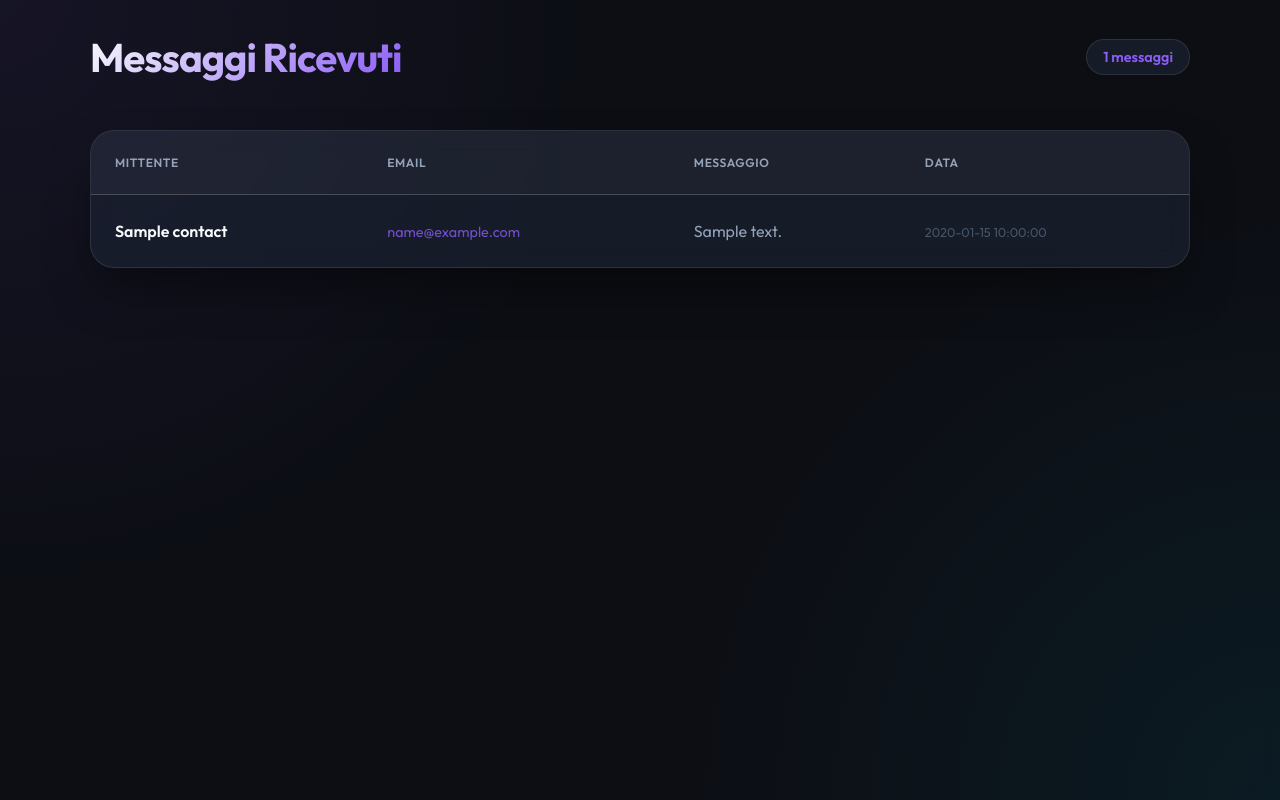
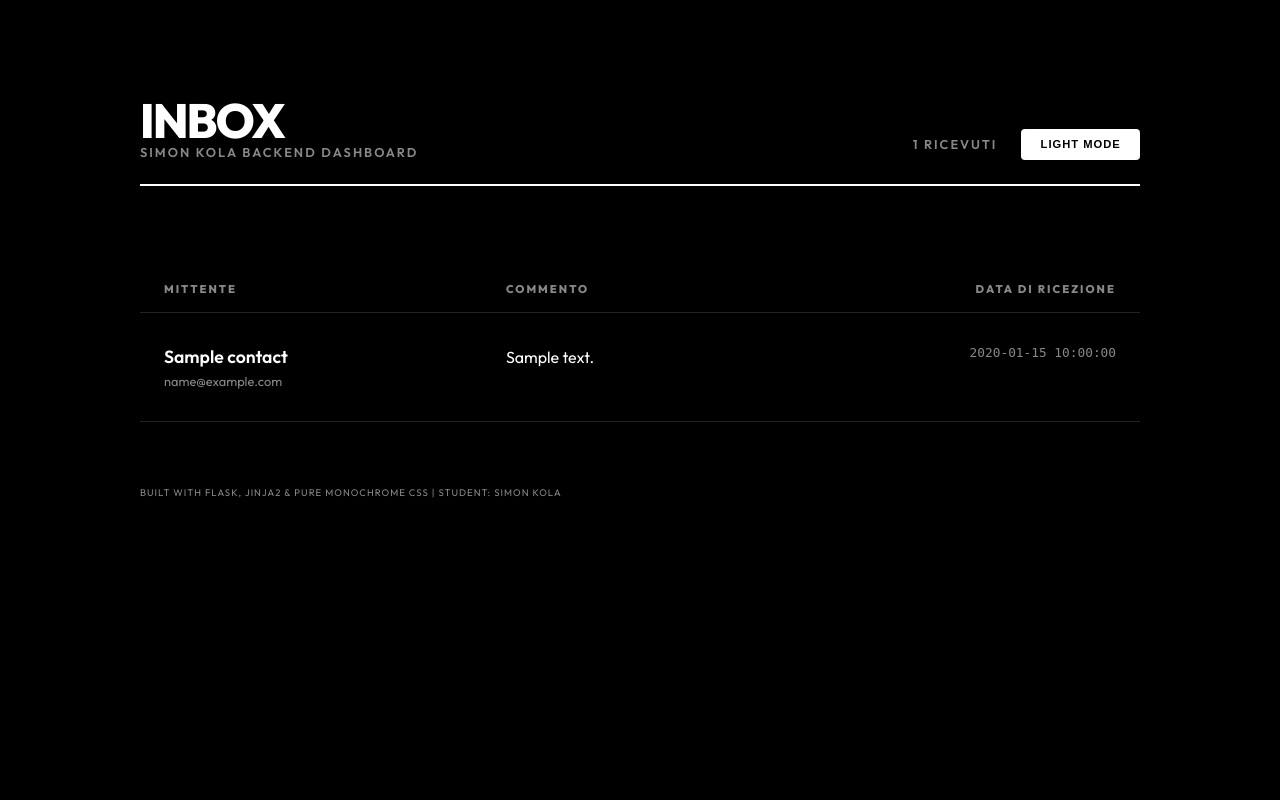
Before and after one commit to simonkolaaa/portfolio-backend, a Flask app: page /api/contacts in a window 1280 px wide. Run offline with Flask 3, Linux system fonts and the light colour scheme; tables that the repository leaves empty hold one stand-in row (values such as "Sample post").

Commit message:
UI Final Upgrade: Monochrome Premium Dynamic Dashboard (Light/Dark Mode) with Jinja2 optimization

```diff
--- a/app/templates/contacts.html
+++ b/app/templates/contacts.html
@@ -1,21 +1,34 @@
 <!DOCTYPE html>
-<html lang="it">
+<html lang="it" data-theme="dark">
 <head>
     <meta charset="UTF-8">
     <meta name="viewport" content="width=device-width, initial-scale=1.0">
-    <title>Dashboard Messaggi | Simon Kola</title>
+    <title>Monochrome Dashboard | Simon Kola</title>
     <link rel="preconnect" href="https://fonts.googleapis.com">
     <link rel="preconnect" href="https://fonts.gstatic.com" crossorigin>
-    <link href="https://fonts.googleapis.com/css2?family=Outfit:wght@300;400;600;700&display=swap" rel="stylesheet">
+    <link href="https://fonts.googleapis.com/css2?family=Outfit:wght@300;400;600;800&display=swap" rel="stylesheet">
     <style>
         :root {
-            --bg-color: #0c0e14;
-            --accent-color: #8b5cf6;
-            --accent-glow: rgba(139, 92, 246, 0.4);
-            --text-primary: #f8fafc;
-            --text-secondary: #94a3b8;
-            --glass-bg: rgba(30, 41, 59, 0.5);
-            --glass-border: rgba(255, 255, 255, 0.1);
+            /* Tema Scuro (Default) */
+            --bg-color: #000000;
+            --surface-color: #111111;
+            --border-color: #222222;
+            --text-main: #ffffff;
+            --text-dim: #888888;
+            --accent: #555555;
+            --hover-row: #0a0a0a;
+            --transition: 0.3s cubic-bezier(0.4, 0, 0.2, 1);
+        }
+
+        [data-theme="light"] {
+            /* Tema Chiaro */
+            --bg-color: #ffffff;
+            --surface-color: #f8f8f8;
+            --border-color: #eeeeee;
+            --text-main: #111111;
+            --text-dim: #666666;
+            --accent: #aaaaaa;
+            --hover-row: #f1f1f1;
         }
 
         * {
@@ -27,176 +40,237 @@
         body {
             font-family: 'Outfit', sans-serif;
             background-color: var(--bg-color);
-            color: var(--text-primary);
+            color: var(--text-main);
+            transition: background-color var(--transition), color var(--transition);
             min-height: 100vh;
             padding: 2rem;
-            background-image:
-                radial-gradient(circle at 0% 0%, rgba(139, 92, 246, 0.08) 0%, transparent 40%),
-                radial-gradient(circle at 100% 100%, rgba(6, 182, 212, 0.08) 0%, transparent 40%);
         }
 
         .container {
-            max-width: 1100px;
-            margin: 0 auto;
-            animation: fadeIn 0.8s ease-out;
+            max-width: 1000px;
+            margin: 4rem auto;
+            position: relative;
         }
 
         header {
-            margin-bottom: 3rem;
+            margin-bottom: 4rem;
             display: flex;
             justify-content: space-between;
+            align-items: flex-end;
+            border-bottom: 2px solid var(--text-main);
+            padding-bottom: 1.5rem;
+        }
+
+        h1 {
+            font-size: 3rem;
+            font-weight: 800;
+            text-transform: uppercase;
+            letter-spacing: -2px;
+            line-height: 1;
+        }
+
+        .controls {
+            display: flex;
+            gap: 1.5rem;
             align-items: center;
         }
 
-        h1 {
-            font-size: 2.5rem;
-            font-weight: 700;
-            background: linear-gradient(135deg, #f8fafc 0%, #8b5cf6 100%);
-            -webkit-background-clip: text;
-            -webkit-text-fill-color: transparent;
-            letter-spacing: -1px;
+        .theme-toggle {
+            background: var(--text-main);
+            color: var(--bg-color);
+            border: none;
+            padding: 0.6rem 1.2rem;
+            border-radius: 4px;
+            font-weight: 800;
+            cursor: pointer;
+            text-transform: uppercase;
+            font-size: 0.7rem;
+            letter-spacing: 1px;
+            transition: opacity 0.2s;
         }
 
-        .badge {
-            background: var(--glass-bg);
-            border: 1px solid var(--glass-border);
-            padding: 0.5rem 1rem;
-            border-radius: 99px;
-            font-size: 0.9rem;
-            color: var(--accent-color);
-            font-weight: 600;
+        .theme-toggle:hover {
+            opacity: 0.8;
         }
 
-        /* Dashboard Table Style */
-        .table-container {
-            background: var(--glass-bg);
-            backdrop-filter: blur(12px);
-            border: 1px solid var(--glass-border);
-            border-radius: 1.5rem;
-            overflow: hidden;
-            box-shadow: 0 25px 50px -12px rgba(0, 0, 0, 0.5);
+        .stats {
+            font-size: 0.8rem;
+            font-weight: 600;
+            color: var(--text-dim);
+            text-transform: uppercase;
+            letter-spacing: 2px;
+        }
+
+        /* Jinja2 Managed Table Content */
+        .table-wrapper {
+            width: 100%;
+            overflow-x: auto;
         }
 
         table {
             width: 100%;
             border-collapse: collapse;
-            text-align: left;
-        }
-
-        thead {
-            background: rgba(255, 255, 255, 0.03);
-            border-bottom: 1px solid var(--glass-border);
+            margin-top: 1rem;
         }
 
         th {
-            padding: 1.5rem;
-            color: var(--text-secondary);
-            font-weight: 600;
+            text-align: left;
+            padding: 1rem 1.5rem;
+            font-weight: 800;
             text-transform: uppercase;
-            font-size: 0.75rem;
-            letter-spacing: 0.05em;
+            font-size: 0.7rem;
+            letter-spacing: 2px;
+            color: var(--text-dim);
+            border-bottom: 1px solid var(--border-color);
         }
 
         td {
-            padding: 1.5rem;
-            border-bottom: 1px solid rgba(255, 255, 255, 0.05);
-            font-weight: 400;
-            transition: all 0.3s ease;
-        }
-
-        tr:last-child td {
-            border-bottom: none;
+            padding: 2rem 1.5rem;
+            border-bottom: 1px solid var(--border-color);
+            vertical-align: top;
+            transition: background-color var(--transition);
         }
 
         tr:hover td {
-            background: rgba(255, 255, 255, 0.02);
-            color: #fff;
+            background-color: var(--hover-row);
         }
 
-        .user-name {
-            font-weight: 600;
-            color: var(--text-primary);
+        .user-info {
+            display: flex;
+            flex-direction: column;
+            gap: 0.3rem;
         }
 
-        .user-email {
-            color: var(--accent-color);
-            font-size: 0.9rem;
-            text-decoration: none;
-            opacity: 0.8;
-            transition: opacity 0.3s;
+        .name {
+            font-weight: 600;
+            font-size: 1.1rem;
+            display: block;
         }
 
-        .user-email:hover {
-            opacity: 1;
+        .email {
+            font-size: 0.8rem;
+            color: var(--text-dim);
+            text-decoration: none;
+        }
+
+        .email:hover {
+            color: var(--text-main);
             text-decoration: underline;
         }
 
-        .message-content {
-            color: var(--text-secondary);
-            line-height: 1.5;
-            max-width: 400px;
+        .message-box {
+            font-size: 1rem;
+            line-height: 1.6;
+            color: var(--text-main);
+            max-width: 500px;
         }
 
-        .timestamp {
+        .date {
+            font-family: monospace;
             font-size: 0.8rem;
-            color: #475569;
+            color: var(--text-dim);
+            text-align: right;
         }
 
-        .empty-state {
-            padding: 4rem;
+        .empty-view {
+            padding: 6rem 0;
             text-align: center;
-            color: var(--text-secondary);
+            border: 2px dashed var(--border-color);
+            margin-top: 2rem;
+            color: var(--text-dim);
+            font-weight: 600;
+            text-transform: uppercase;
+            letter-spacing: 2px;
         }
 
-        /* Animations */
-        @keyframes fadeIn {
-            from { opacity: 0; transform: translateY(20px); }
-            to { opacity: 1; transform: translateY(0); }
+        /* Footer for professors check */
+        footer {
+            margin-top: 4rem;
+            text-align: left;
+            font-size: 0.6rem;
+            color: var(--text-dim);
+            text-transform: uppercase;
+            letter-spacing: 1px;
         }
 
-        /* Responsiveness */
         @media (max-width: 768px) {
-            th:nth-child(3), td:nth-child(3) { display: none; }
-            h1 { font-size: 1.8rem; }
-            body { padding: 1rem; }
+            h1 { font-size: 2rem; }
+            td, th { padding: 1rem; }
+            header { flex-direction: column; align-items: flex-start; gap: 1rem; }
         }
     </style>
 </head>
 <body>
+
     <div class="container">
         <header>
-            <h1>Messaggi Ricevuti</h1>
-            <div class="badge">{{ contacts|length }} messaggi</div>
+            <div class="title-group">
+                <h1>Inbox</h1>
+                <p class="stats">Simon Kola Backend Dashboard</p>
+            </div>
+            <div class="controls">
+                <span class="badge stats">{{ contacts|length }} Ricevuti</span>
+                <button class="theme-toggle" onclick="toggleTheme()" id="themeBtn">Light Mode</button>
+            </div>
         </header>
 
-        <div class="table-container">
+        <div class="table-wrapper">
             {% if contacts %}
                 <table>
                     <thead>
                         <tr>
                             <th>Mittente</th>
-                        <th>Email</th>
-                        <th>Messaggio</th>
-                        <th>Data</th>
+                            <th>Commento</th>
+                            <th style="text-align: right;">Data di Ricezione</th>
                         </tr>
                     </thead>
                     <tbody>
-                    {% for contact in contacts %}
+                        {% for contact in contacts|reverse %}
                             <tr>
-                        <td><span class="user-name">{{ contact['name'] }}</span></td>
-                        <td><a href="mailto:{{ contact['email'] }}" class="user-email">{{ contact['email'] }}</a></td>
-                        <td><div class="message-content">{{ contact['message'] }}</div></td>
-                        <td><span class="timestamp">{{ contact['created_at'] }}</span></td>
+                                <td>
+                                    <div class="user-info">
+                                        <span class="name">{{ contact['name'] }}</span>
+                                        <a href="mailto:{{ contact['email'] }}" class="email">{{ contact['email'] }}</a>
+                                    </div>
+                                </td>
+                                <td>
+                                    <div class="message-box">
+                                        {{ contact['message'] }}
+                                    </div>
+                                </td>
+                                <td class="date">
+                                    {{ contact['created_at'] }}
+                                </td>
                             </tr>
                         {% endfor %}
                     </tbody>
                 </table>
             {% else %}
-            <div class="empty-state">
-                <p>Nessun messaggio trovato nel database.</p>
+                <div class="empty-view">
+                    Nessun nuovo messaggio registrato nel database
                 </div>
             {% endif %}
         </div>
+
+        <footer>
+            Built with Flask, Jinja2 & Pure Monochrome CSS | Student: Simon Kola
+        </footer>
     </div>
+
+    <script>
+        function toggleTheme() {
+            const html = document.documentElement;
+            const btn = document.getElementById('themeBtn');
+            const currentTheme = html.getAttribute('data-theme');
+
+            if (currentTheme === 'dark') {
+                html.setAttribute('data-theme', 'light');
+                btn.textContent = 'Dark Mode';
+            } else {
+                html.setAttribute('data-theme', 'dark');
+                btn.textContent = 'Light Mode';
+            }
+        }
+    </script>
 </body>
 </html>
```
Lines whose indentation alone changed are shown as unchanged.
